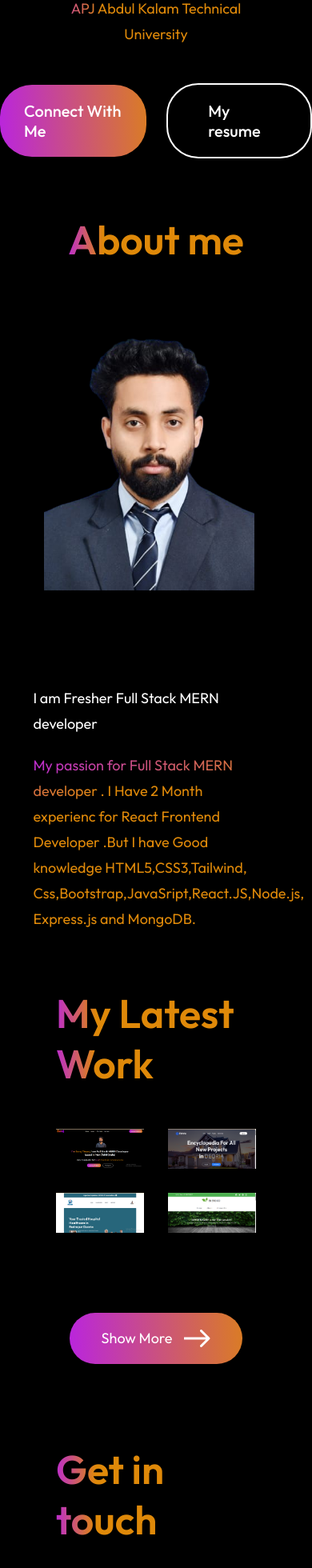
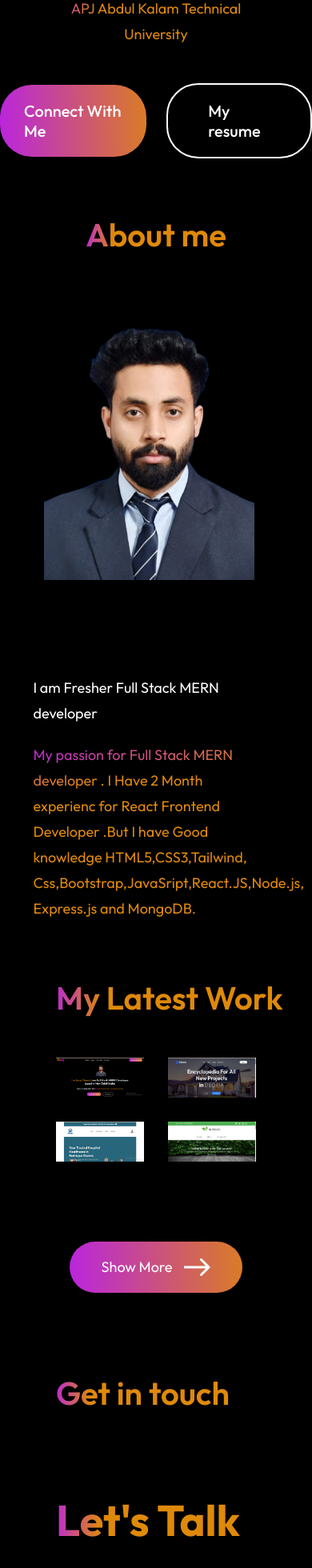
Before and after one commit to Tiwari-Suraj/Portfolio, a React (Vite) app: page / in a window 390 px wide. Shown: the part 1343-3303 px from the top of the page at 80% size. Built offline with nearby package versions, Linux system fonts and the light colour scheme.

Commit message:
chanhe font size

```diff
--- a/src/Components/About/About.css
+++ b/src/Components/About/About.css
@@ -66,8 +66,9 @@
     }
 
     .about-tital h1 {
-        font-size: 50px;
+        font-size: 40px;
         padding: 0;
+        white-space: nowrap;
     }
 
     .about-section {
--- a/src/Components/Contact/Contact.css
+++ b/src/Components/Contact/Contact.css
@@ -129,8 +129,9 @@
 
     .contact-title h1 {
         padding: 0;
-        font-size: 50px;
+        font-size: 40px;
         font-weight: 600;
+        white-space: nowrap;
     }
 
     .contact-section {
--- a/src/Components/My_work/Mywork.css
+++ b/src/Components/My_work/Mywork.css
@@ -71,8 +71,10 @@
 
     .mywork-title h1 {
         padding: 0;
-        font-size: 50px;
+        font-size: 40px;
         font-weight: 600;
+        white-space: nowrap;
+
 
     }
 
```
